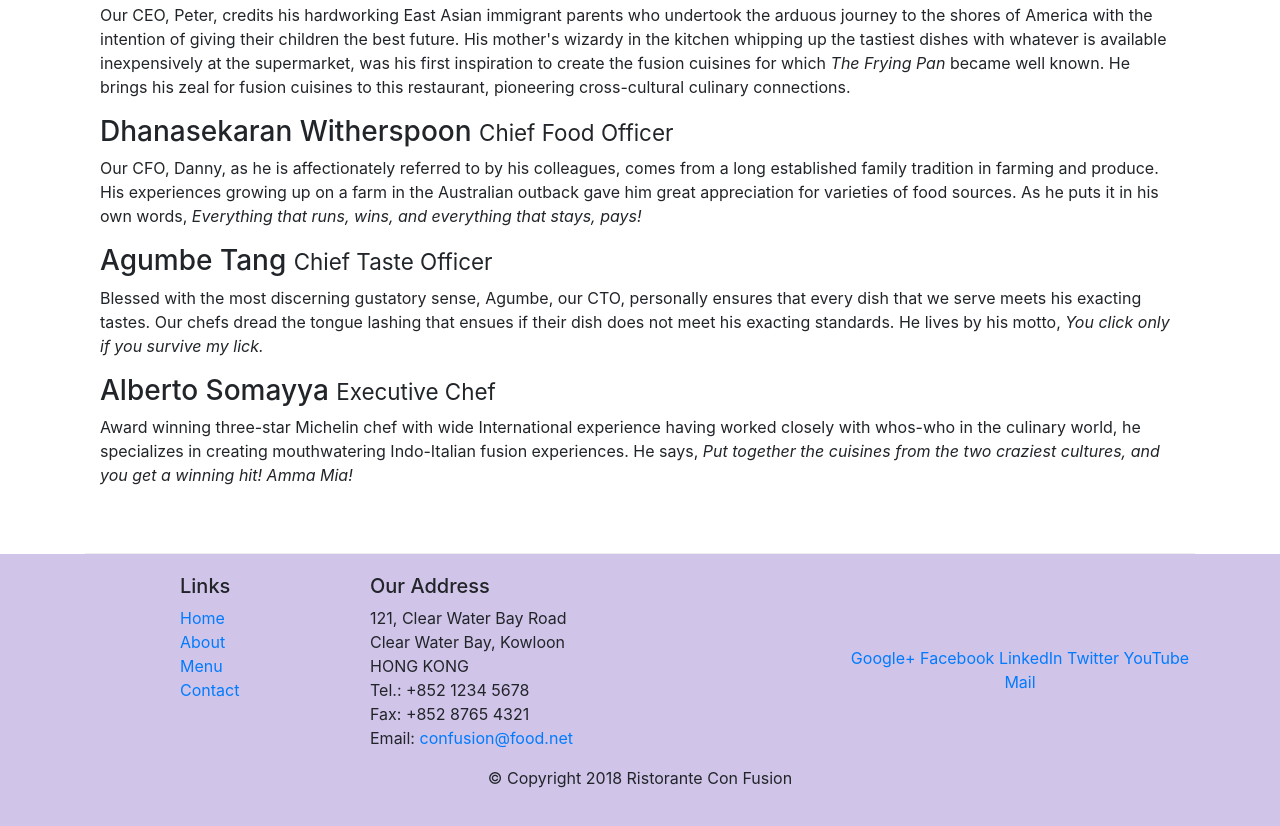
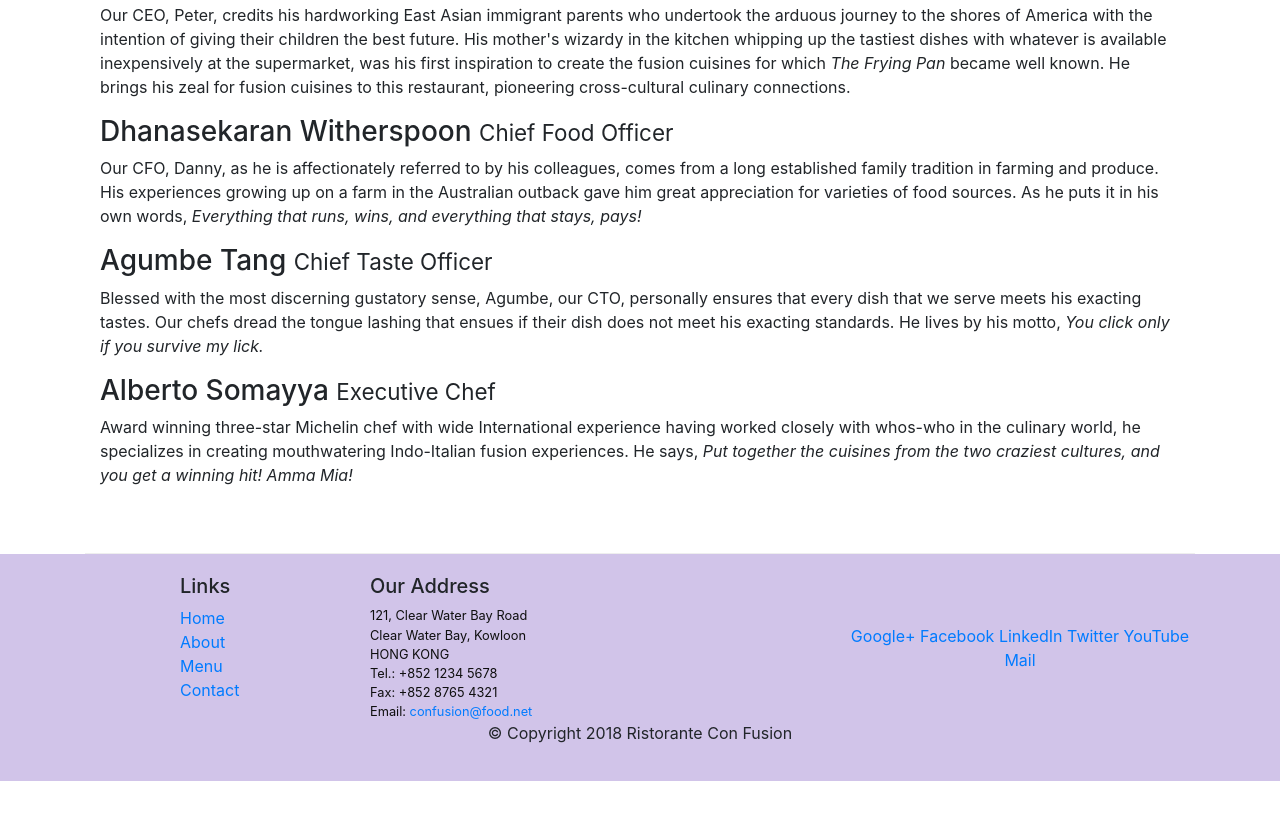
Before and after one commit to Melladmor/Bootstrap_Exercise_Coursera, a website: page aboutus.html in a window 1280 px wide. Shown: the part 886-1712 px from the top of the page. After the commit the page ends 1667 px from the top, so only its background shows below. Drawn offline with nearby package versions, Linux system fonts and the light colour scheme.

Commit message:
Assignment 1 commit 2

```diff
--- a/aboutus.html
+++ b/aboutus.html
@@ -78,7 +78,7 @@
                 </div>
                 <div class="col-7 col-sm-5">
                     <h5>Our Address</h5>
-                    <address>
+                    <address class="address">
                         121, Clear Water Bay Road<br>
                         Clear Water Bay, Kowloon<br>
                         HONG KONG<br>
```
Also changed, not shown: index.html (+1 -1 lines), screencapture-localhost-3000-aboutus-html-2022-04-18-16_09_39.png (added), screencapture-localhost-3000-aboutus-html-2022-04-18-16_10_25.png (added).
